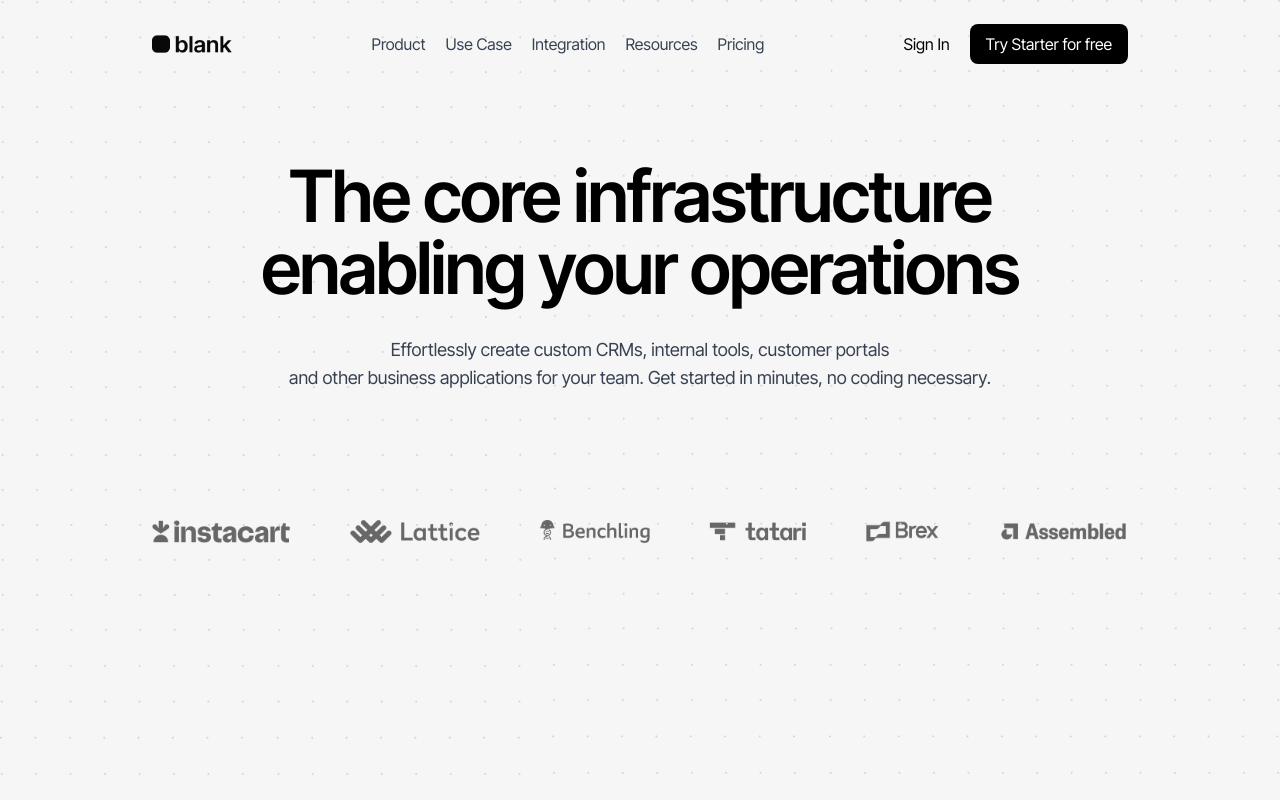
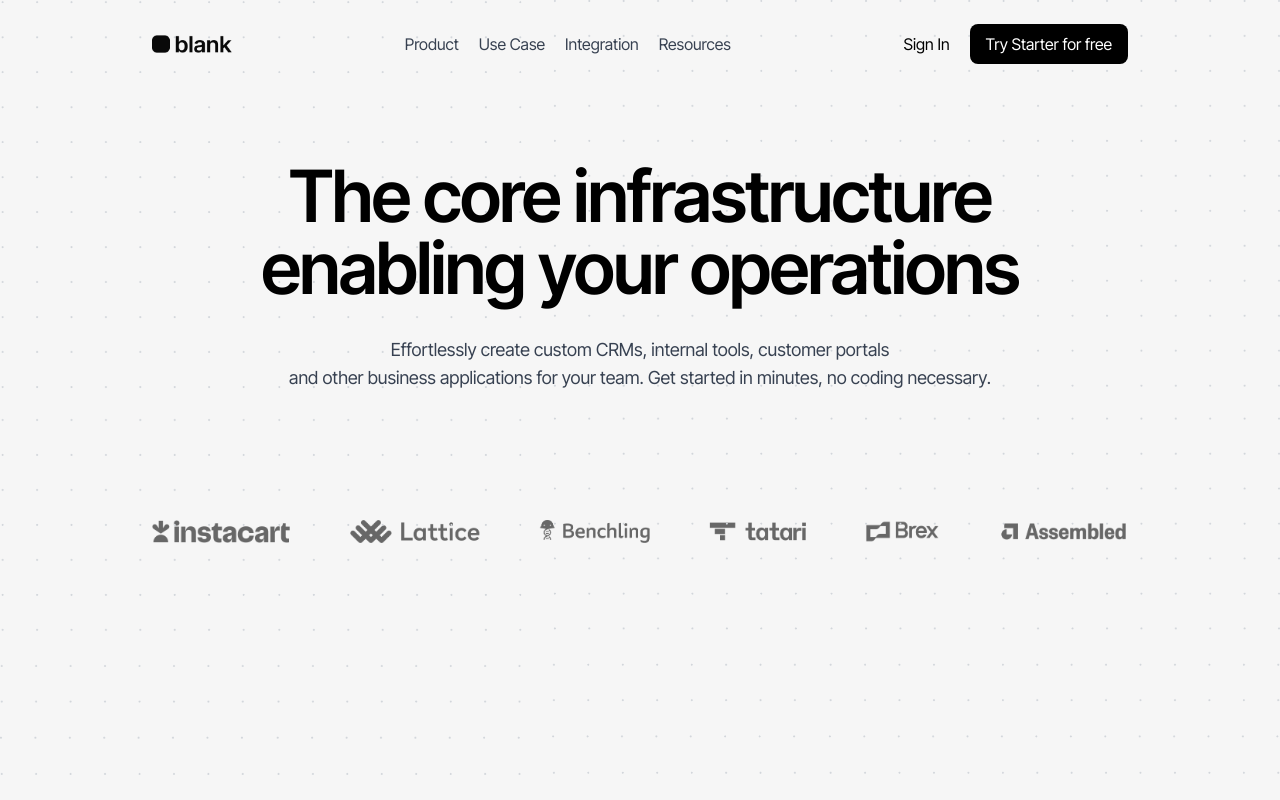
Before and after one commit to byfolarin/didactic-waffle, a React (Vite) app in the folder waffles-tailwind/: page / in a window 1280 px wide. Built offline with nearby package versions, Linux system fonts and the light colour scheme.

Commit message:
dropdown

```diff
--- a/waffles-tailwind/src/Components/NavBar.jsx
+++ b/waffles-tailwind/src/Components/NavBar.jsx
@@ -14,7 +14,7 @@ const NavBar = () => {
             <li className='cursor-pointer'>Use Case</li>
             <li className='cursor-pointer'>Integration</li>
             <li className='cursor-pointer'>Resources</li>
-            <li className='cursor-pointer'>Pricing</li>
+            {/* <li className='cursor-pointer'>Pricing</li> */}
         </ul>
       </div>
 
```
